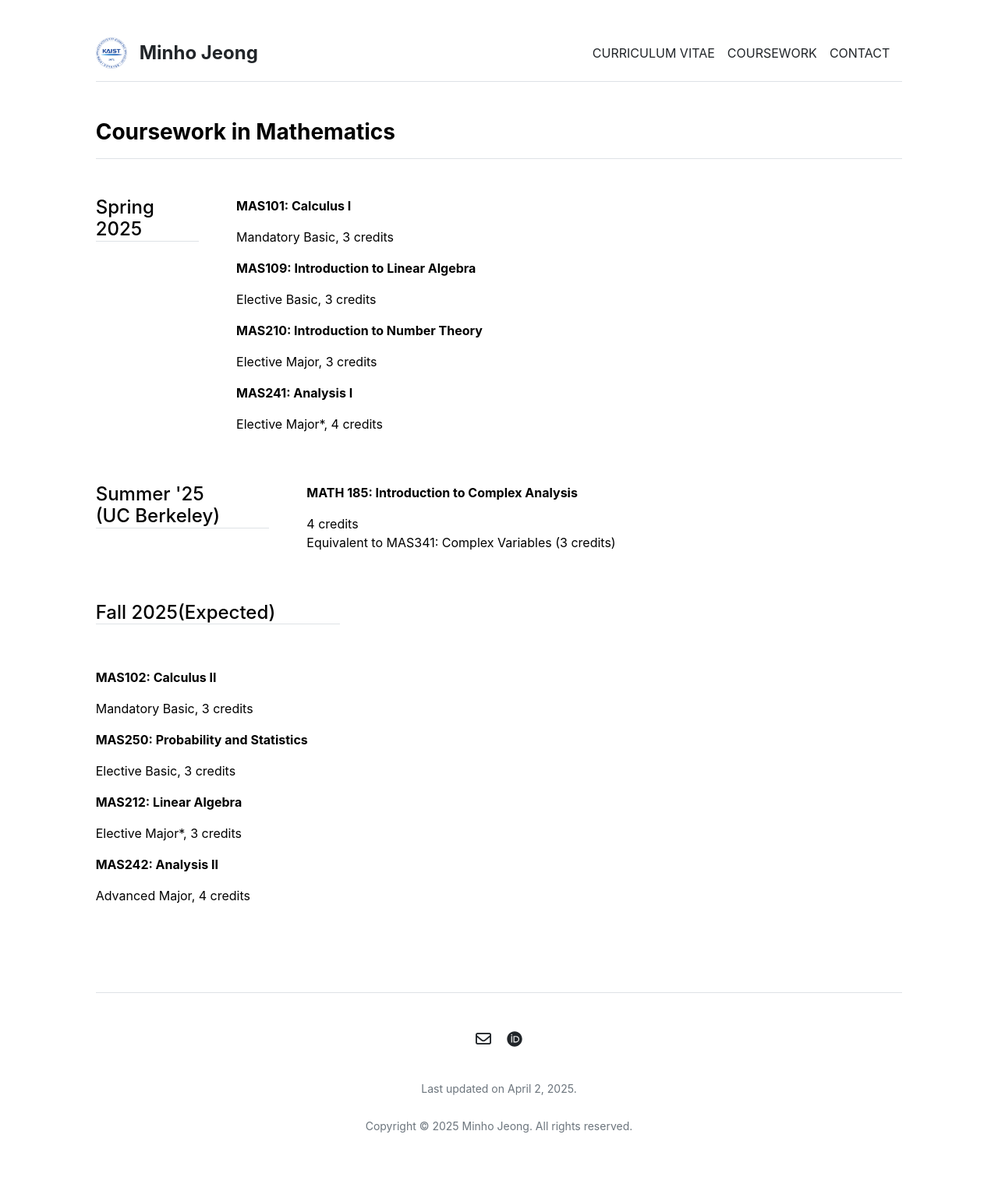
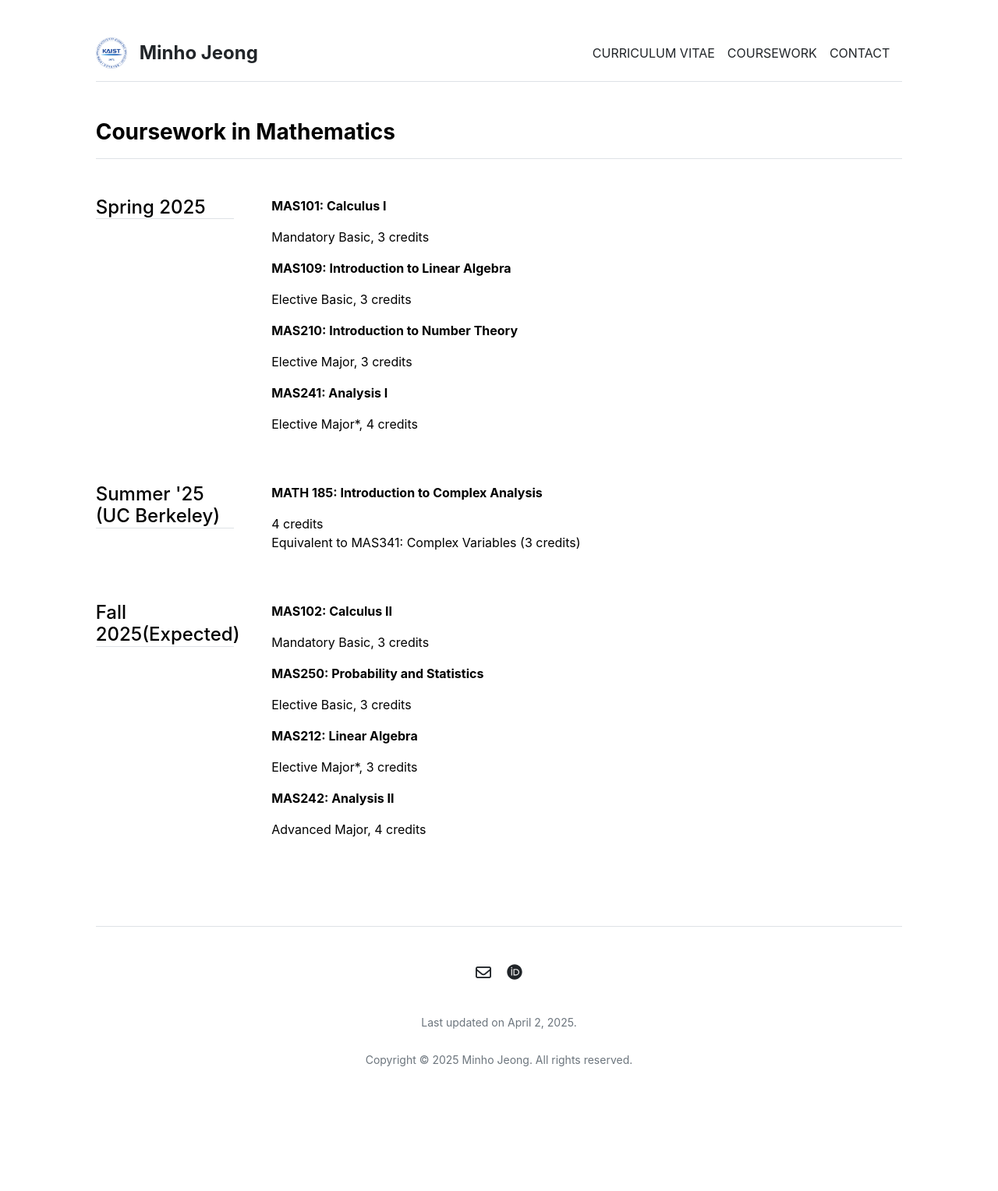
Before and after one commit to mino-jeong/mino-jeong.github.io, a Jekyll site: the page built from coursework.md, in a window 1280 px wide. Shown: the whole page at 78% size. Built offline with Jekyll 4.4.1, drawn with Linux system fonts in a browser that asks for light colours; after the commit the page ends 1443 px from its top, so only the background shows below that.

Commit message:
Update coursework.html

```diff
--- a/_layouts/coursework.html
+++ b/_layouts/coursework.html
@@ -9,10 +9,10 @@ layout: default
     <h3 class="fw-bold border-bottom pb-3 mb-5">Coursework in Mathematics</h3>
 
     <div class="row g-5 mb-5">
-      <div class="col-md-2">
+      <div class="custom-col-2-5">
         <h4 class="border-bottom">Spring 2025</h4>
       </div>
-      <div class="col-md-10">
+      <div class="custom-col-9-5">
         {% for section in site.data.coursework.s25 %}
           <p class="fw-bold">{{ section.title }}</p>
           <p>{{ section.description }}</p>
@@ -21,10 +21,10 @@ layout: default
     </div>
 
     <div class="row g-5 mb-5">
-      <div class="col-md-3">
+      <div class="custom-col-2-5">
         <h4 class="border-bottom">Summer '25<br>(UC Berkeley)</h4>
       </div>
-      <div class="col-md-9">
+      <div class="custom-col-9-5">
         {% for section in site.data.coursework.su25 %}
           <p class="fw-bold">{{ section.title }}</p>
           <p>{{ section.description }}</p>
@@ -33,10 +33,10 @@ layout: default
     </div>
 
     <div class="row g-5 mb-5">
-      <div class="col-md-4">
+      <div class="custom-col-2-5">
         <h4 class="border-bottom">Fall 2025(Expected)</h4>
       </div>
-      <div class="col-md-10">
+      <div class="custom-col-9-5">
         {% for section in site.data.coursework.f25 %}
           <p class="fw-bold">{{ section.title }}</p>
           <p>{{ section.description }}</p>
```
